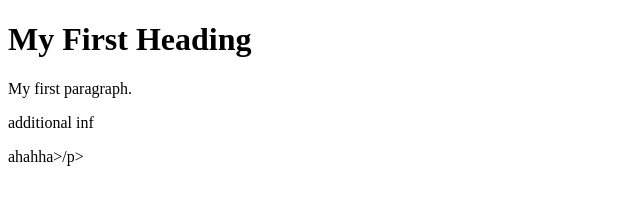
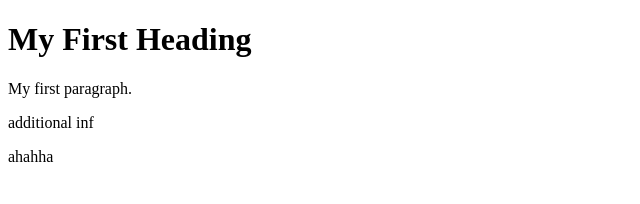
Before and after one commit to Soluyankp91/srs7, a plain HTML site: page index.html in a window 1280 px wide. Shown: the full height of the page, 0-640 px from the left. Drawn offline with Linux system fonts and the light colour scheme.

Commit message:
Update index.html

```diff
--- a/index.html
+++ b/index.html
@@ -10,7 +10,7 @@
         <h1>My First Heading</h1>
         <p>My first paragraph.</p>
         <p>additional inf</p>
-        <p>ahahha>/p>
+        <p>ahahha</p>
 
 
 
```
